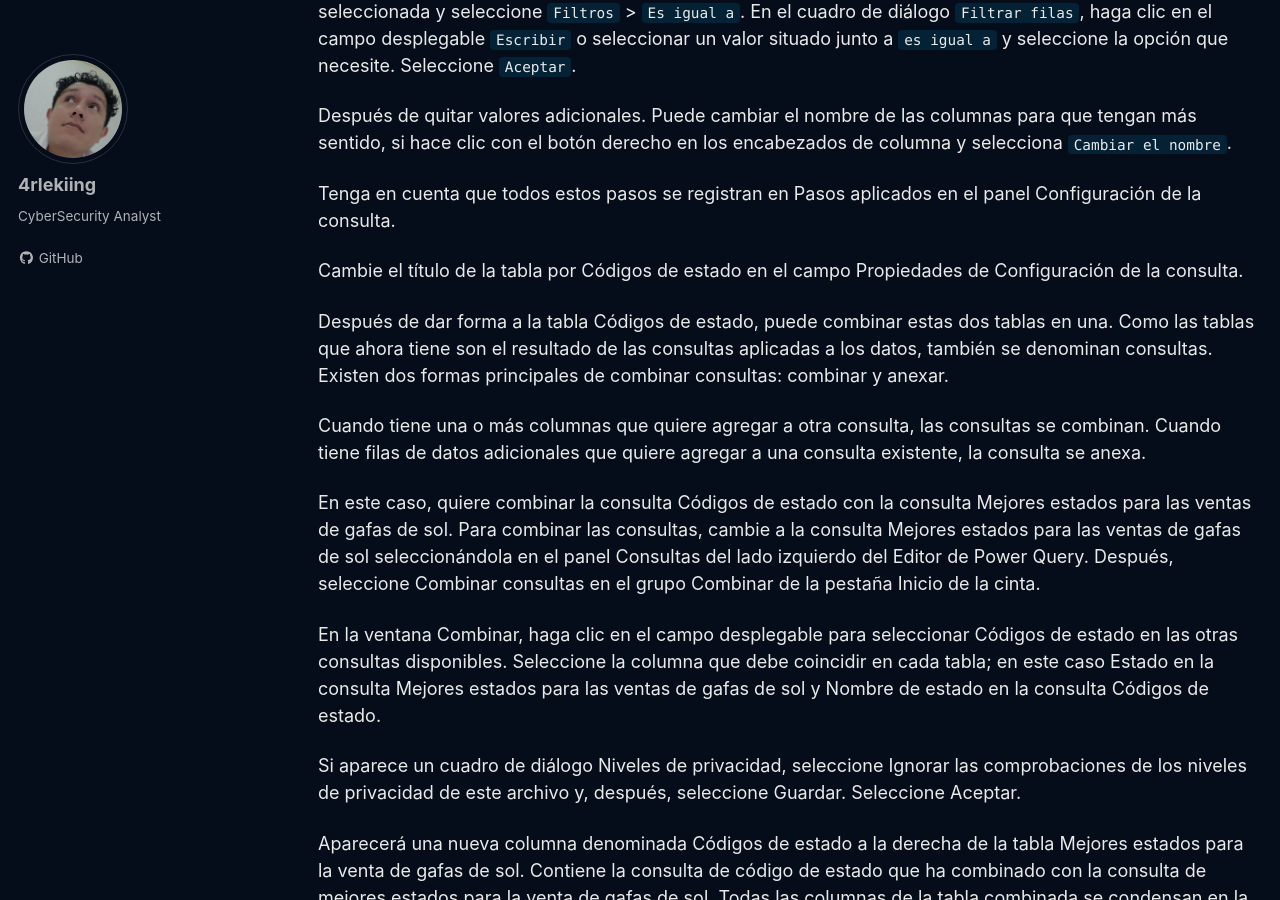
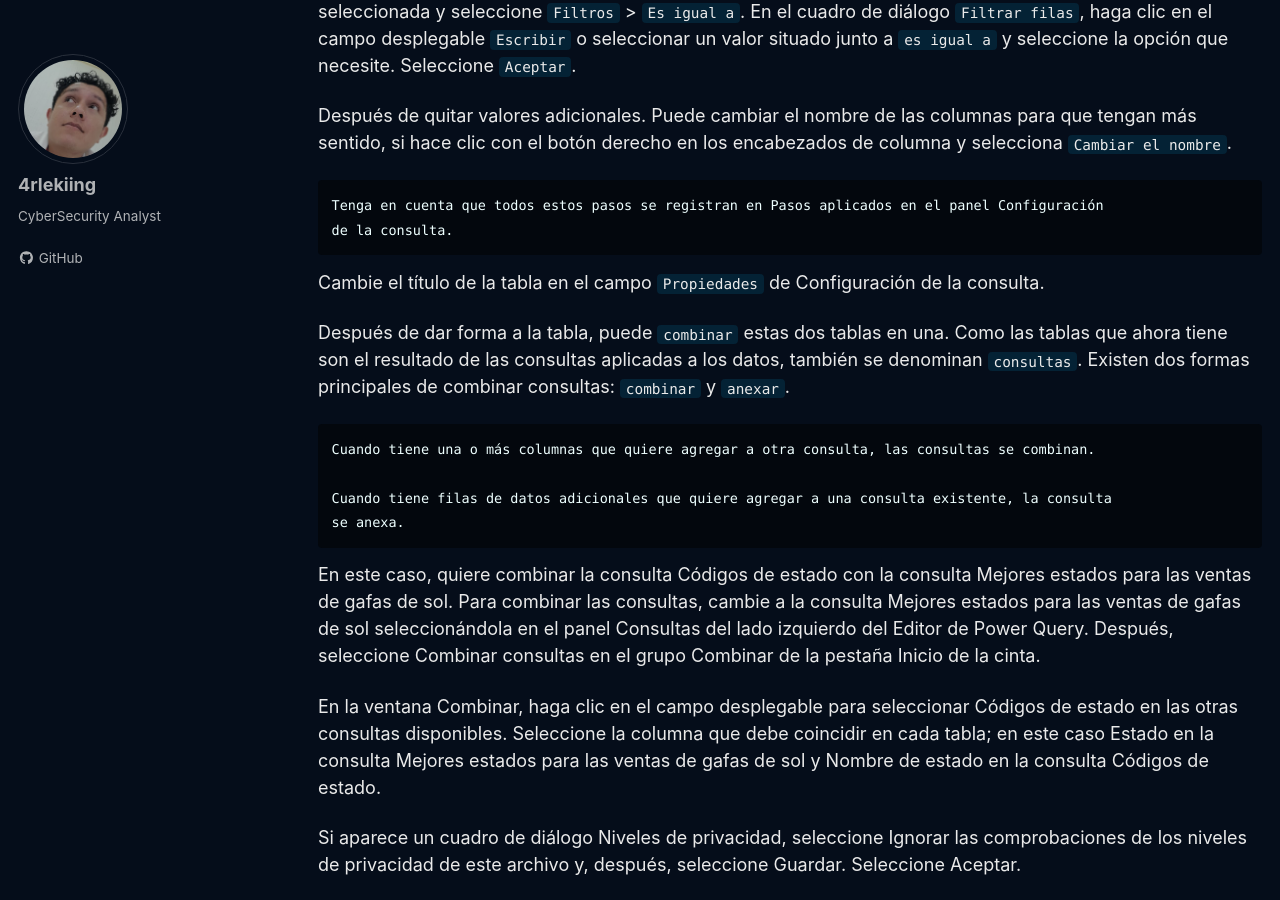
Before and after one commit to 4rleking/powerbi.github.io, a Jekyll site: the page built from _posts/2023-08-05-Introduccion.md, in a window 1280 px wide and 900 px high, scrolled down 6461 px. Built offline with Jekyll 4.4.1, drawn with Linux system fonts in a browser that asks for light colours; cached includes are drawn as plain includes; a script that is not in the unit is left out.

Commit message:
Update 2023-08-05-Introduccion.md

````diff
--- a/_posts/2023-08-05-Introduccion.md
+++ b/_posts/2023-08-05-Introduccion.md
@@ -132,13 +132,21 @@ Para quitar valores adicionales de la tabla haga clic en la flecha desplegable s
 
 Después de quitar valores adicionales. Puede cambiar el nombre de las columnas para que tengan más sentido, si hace clic con el botón derecho en los encabezados de columna y selecciona `Cambiar el nombre`.
 
-Tenga en cuenta que todos estos pasos se registran en Pasos aplicados en el panel Configuración de la consulta.
+```text
+Tenga en cuenta que todos estos pasos se registran en Pasos aplicados en el panel Configuración
+de la consulta.
+```
 
-Cambie el título de la tabla por Códigos de estado en el campo Propiedades de Configuración de la consulta.
+Cambie el título de la tabla en el campo `Propiedades` de Configuración de la consulta.
 
-Después de dar forma a la tabla Códigos de estado, puede combinar estas dos tablas en una. Como las tablas que ahora tiene son el resultado de las consultas aplicadas a los datos, también se denominan consultas. Existen dos formas principales de combinar consultas: combinar y anexar.
+Después de dar forma a la tabla, puede `combinar` estas dos tablas en una. Como las tablas que ahora tiene son el resultado de las consultas aplicadas a los datos, también se denominan `consultas`. Existen dos formas principales de combinar consultas: `combinar` y `anexar`.
 
-Cuando tiene una o más columnas que quiere agregar a otra consulta, las consultas se combinan. Cuando tiene filas de datos adicionales que quiere agregar a una consulta existente, la consulta se anexa.
+```text
+Cuando tiene una o más columnas que quiere agregar a otra consulta, las consultas se combinan.
+
+Cuando tiene filas de datos adicionales que quiere agregar a una consulta existente, la consulta
+se anexa.
+```
 
 En este caso, quiere combinar la consulta Códigos de estado con la consulta Mejores estados para las ventas de gafas de sol. Para combinar las consultas, cambie a la consulta Mejores estados para las ventas de gafas de sol seleccionándola en el panel Consultas del lado izquierdo del Editor de Power Query. Después, seleccione Combinar consultas en el grupo Combinar de la pestaña Inicio de la cinta.
 
````
